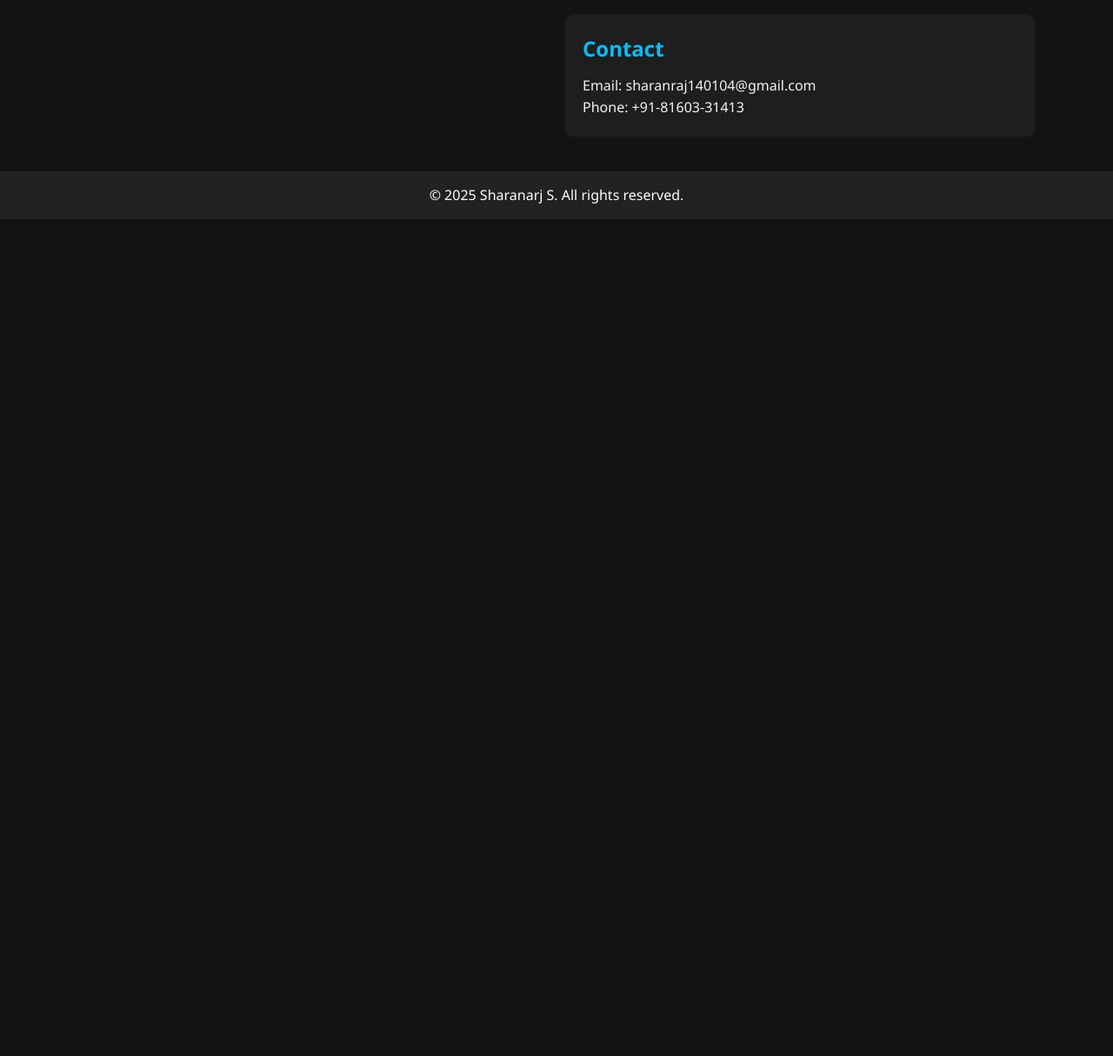
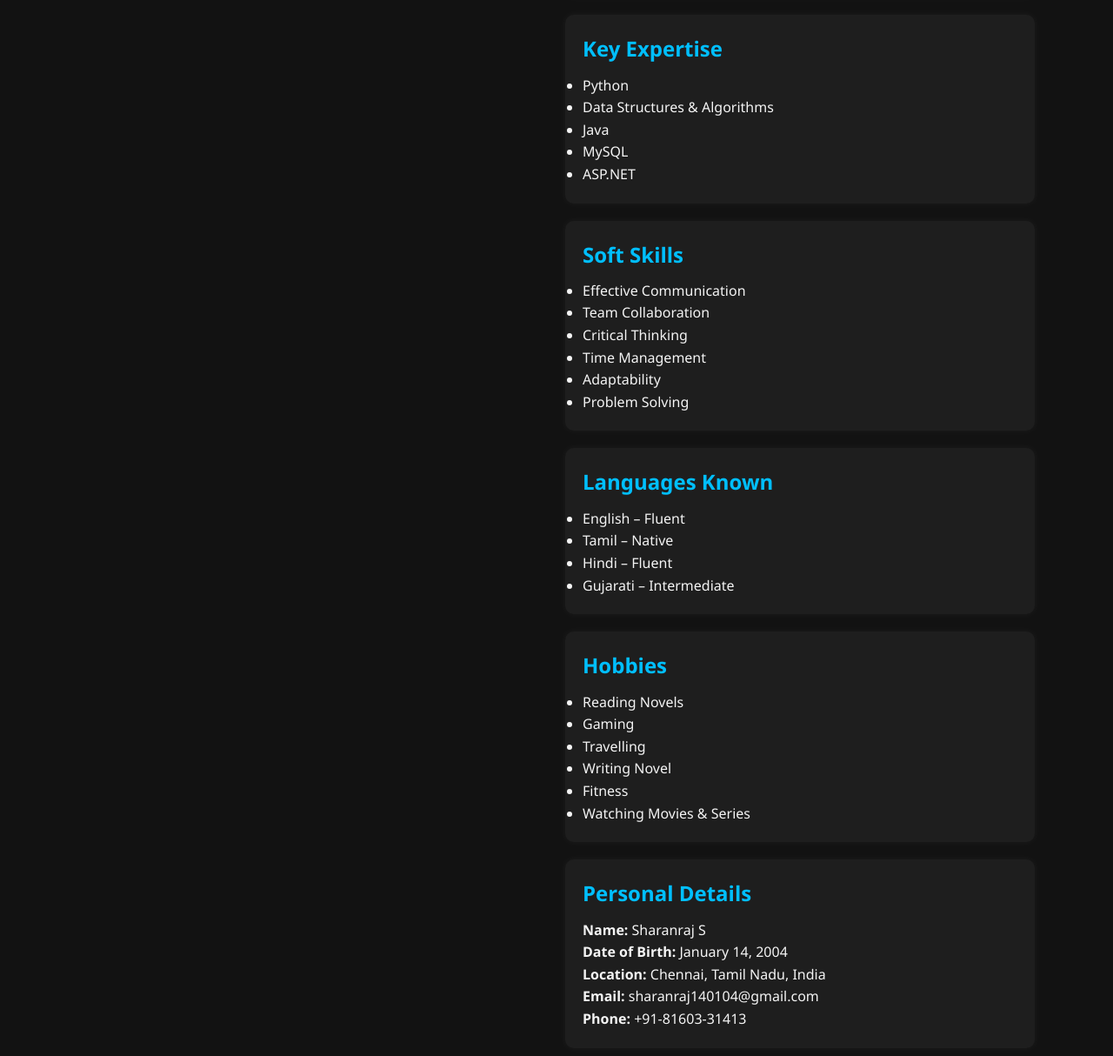
Before and after one commit to sharanraj14/Portfolio, a plain HTML site: page index.html in a window 1280 px wide. Shown: the part 806-2020 px from the top of the page at 87% size. Before the commit the page ends 1058 px from the top, so only its background shows below. Drawn offline with Linux system fonts and the light colour scheme.

Commit message:
Update index.html

```diff
--- a/index.html
+++ b/index.html
@@ -18,12 +18,12 @@
       <div class="left-column">
         <section class="section">
           <h2>LinkedIn</h2>
-          <a href="https://www.linkedin.com/in/sharanraj-s-a06b232b8" target="_blank">linkedin.com/in/yourprofile</a>
+          <a href="https://www.linkedin.com/in/sharanraj-s-a06b232b8" target="_blank"></a>
         </section>
 
         <section class="section">
           <h2>GitHub</h2>
-          <a href="https://github.com/sharanraj14" target="_blank">github.com/yourusername</a>
+          <a href="https://github.com/sharanraj14" target="_blank"></a>
         </section>
 
         <section class="section">
@@ -57,12 +57,61 @@ To access the information the user needs to answer few questions if he answer th
           <p><strong>University:</strong> CVM University<br>   Parul University</p>
           <p><strong>Year:</strong> 2021 – 2024<br>   2024-2026</p>
         </section>
+        <section class="section">
+          <h2>Key Expertise</h2>
+          <ul>
+            <li>Python</li>
+            <li>Data Structures & Algorithms</li>
+            <li>Java</li>
+            <li>MySQL</li>
+            <li>ASP.NET</li>
+          </ul>
+        </section>
 
         <section class="section">
-          <h2>Contact</h2>
-          <p>Email: sharanraj140104@gmail.com</p>
-          <p>Phone: +91-81603-31413</p>
+          <h2>Soft Skills</h2>
+          <ul>
+            <li>Effective Communication</li>
+            <li>Team Collaboration</li>
+            <li>Critical Thinking</li>
+            <li>Time Management</li>
+            <li>Adaptability</li>
+            <li>Problem Solving</li>
+          </ul>
         </section>
+
+        <section class="section">
+          <h2>Languages Known</h2>
+          <ul>
+            <li>English – Fluent</li>
+            <li>Tamil – Native</li>
+            <li>Hindi – Fluent</li>
+            <li>Gujarati – Intermediate</li>
+          </ul>
+        </section>
+
+        <section class="section">
+          <h2>Hobbies</h2>
+          <ul>
+            <li>Reading Novels</li>
+            <li>Gaming</li>
+            <li>Travelling</li>
+            <li>Writing Novel</li>
+            <li>Fitness</li>
+            <li>Watching Movies & Series</li>
+          </ul>
+        </section>
+
+        <section class="section">
+          <h2>Personal Details</h2>
+          <p><strong>Name:</strong> Sharanraj S</p>
+          <p><strong>Date of Birth:</strong> January 14, 2004</p>
+          <p><strong>Location:</strong> Chennai, Tamil Nadu, India</p>
+          <p><strong>Email:</strong> sharanraj140104@gmail.com</p>
+          <p><strong>Phone:</strong> +91-81603-31413</p>
+        </section>
+
+
       </div>
     </div>
   </main>
```
